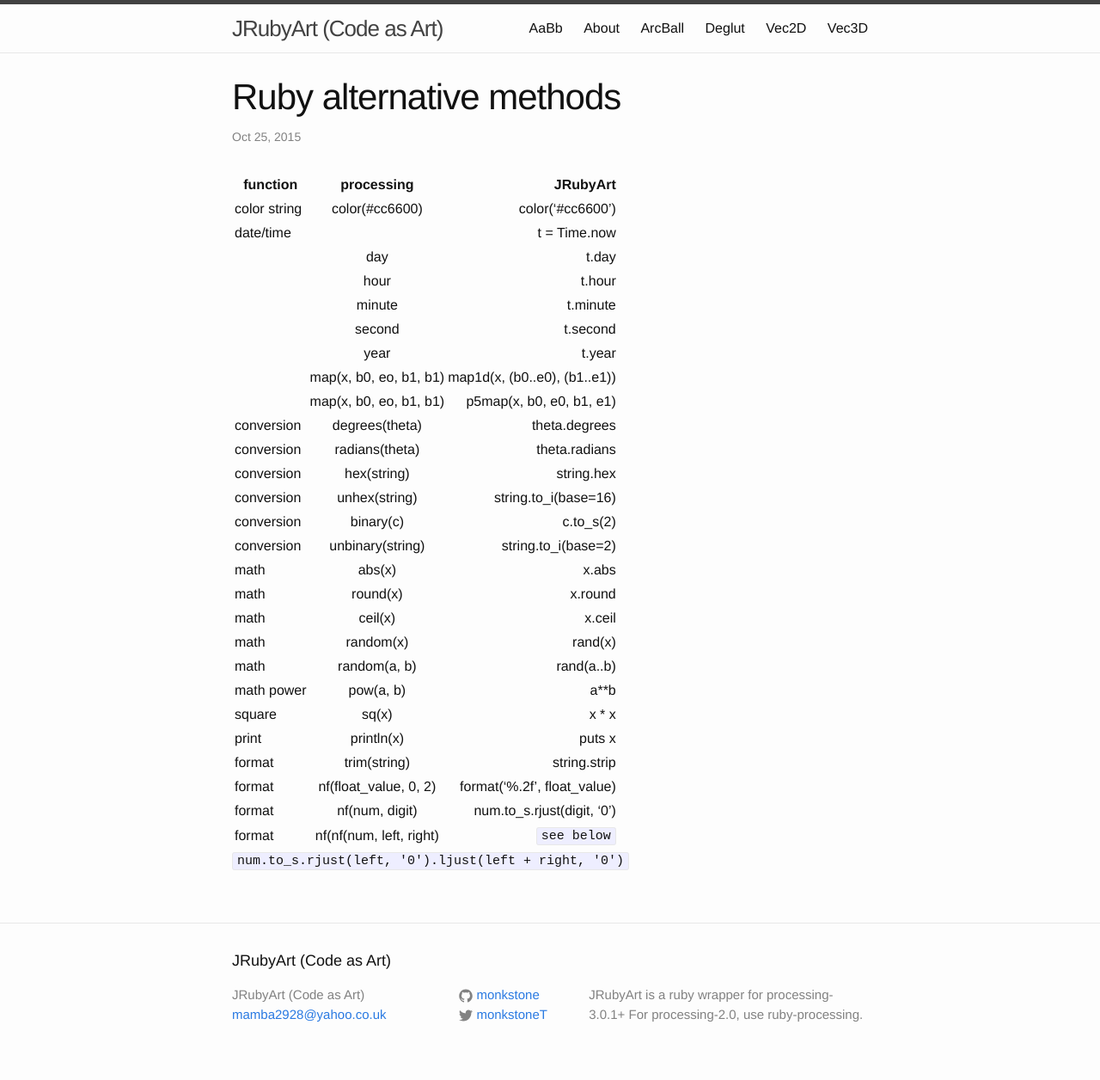
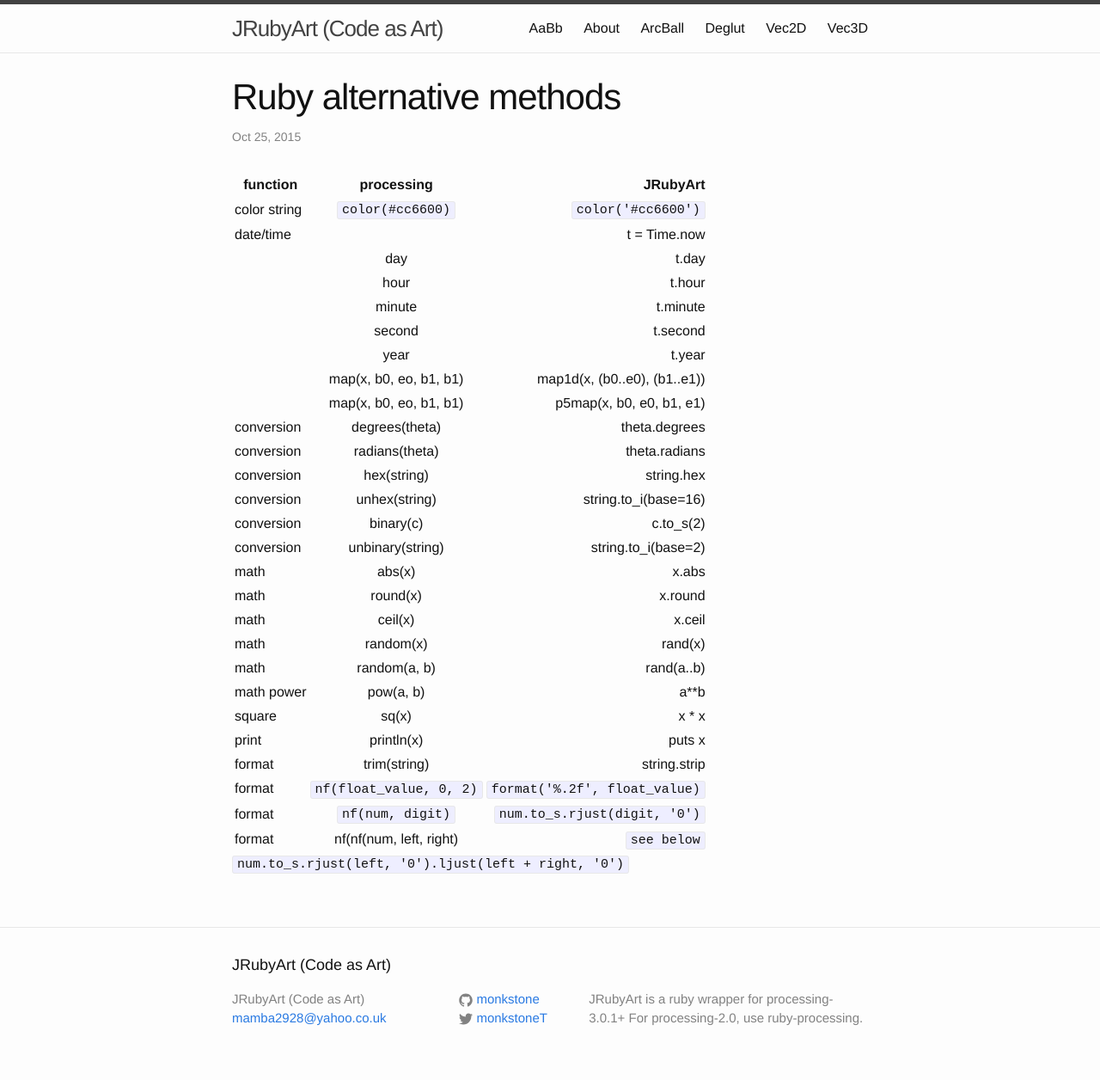
Before and after one commit to ruby-processing/ruby-processing.github.io, a Jekyll site: the page built from _posts/2015-10-25-ruby_alternative.md, in a window 1280 px wide. Shown: the whole page at 86% size. Built offline with Jekyll 4.4.1, drawn with Linux system fonts in a browser that asks for light colours.

Commit message:
refine alternatives

```diff
--- a/_posts/2015-10-25-ruby_alternative.md
+++ b/_posts/2015-10-25-ruby_alternative.md
@@ -6,15 +6,15 @@
 permalink: /alternatives/
 ---
 
-|function       |  processing          |  JRubyArt       |
-|----------     |:-------------:       |------:          |
-|color string   |color(#cc6600)        |color('#cc6600') |
-|date/time      |                      |t = Time.now     |
-|               |day                   |t.day            |
-|               |hour                  |t.hour           |
-|               |minute                |t.minute         |
-|               |second                |t.second         |
-|               |year                  |t.year           |
+|function       |  processing          |  JRubyArt         |
+|----------     |:-------------:       |------:            |
+|color string   |`color(#cc6600)`      |`color('#cc6600')` |
+|date/time      |                      |t = Time.now       |
+|               |day                   |t.day              |
+|               |hour                  |t.hour             |
+|               |minute                |t.minute           |
+|               |second                |t.second           |
+|               |year                  |t.year             |
 |               |map(x, b0, eo, b1, b1)|map1d(x, (b0..e0), (b1..e1))|
 |               |map(x, b0, eo, b1, b1)|p5map(x, b0, e0, b1, e1)|
 |conversion     |degrees(theta)        |theta.degrees    |
@@ -32,8 +32,8 @@
 |square         |sq(x)                 |x * x            |
 |print          |println(x)            |puts x           |
 |format         |trim(string)          |string.strip     |
-|format         |nf(float_value, 0, 2) |format('%.2f', float_value)|
-|format         |nf(num, digit)        |num.to_s.rjust(digit, '0')|
+|format         |`nf(float_value, 0, 2)` |`format('%.2f', float_value)`|
+|format         |`nf(num, digit)`        |`num.to_s.rjust(digit, '0')`|
 |format         |nf(nf(num, left, right)|`see below`     |
 
 `num.to_s.rjust(left, '0').ljust(left + right, '0')`
```
